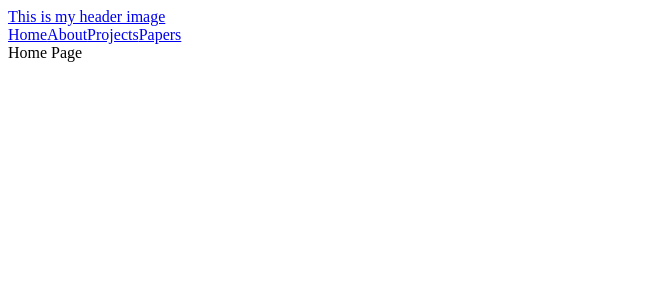
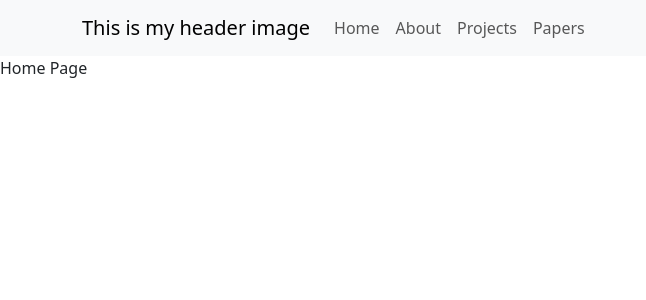
Before and after one commit to calltri/personal_website, a Next.js app: page / in a window 1280 px wide. Shown: the top 300 px of the page, without its empty margins (0-646 px from the left). Built offline with nearby package versions, Linux system fonts and the light colour scheme.

Commit message:
Discovered I needed to import style from bootstrap to use bootstrap files and did so. Also added NavBar.Toggle to put the sub links under control of the NavBar.

```diff
--- a/pages/header.js
+++ b/pages/header.js
@@ -1,13 +1,15 @@
 import Container from 'react-bootstrap/Container';
 import NavBar from 'react-bootstrap/Navbar';
 import Nav from 'react-bootstrap/Nav';
+import style from 'bootstrap/dist/css/bootstrap.css';
 
 export default function Header() {
     return (
       <div>
-        <NavBar expand="lg" className="bg-body-tertiary" bg="dark" data-bs-theme="dark">
+        <NavBar expand="lg" className="bg-body-tertiary" data-bs-theme="light">
             <Container>
                 <NavBar.Brand href="#home"> This is my header image </NavBar.Brand>
+                <NavBar.Toggle aria-controls="basic-navbar-nav" />
                 <NavBar.Collapse id="basic-navbar-nav">
                     <Nav className="me-auto">
                         <Nav.Link href="home">Home</Nav.Link>
```
